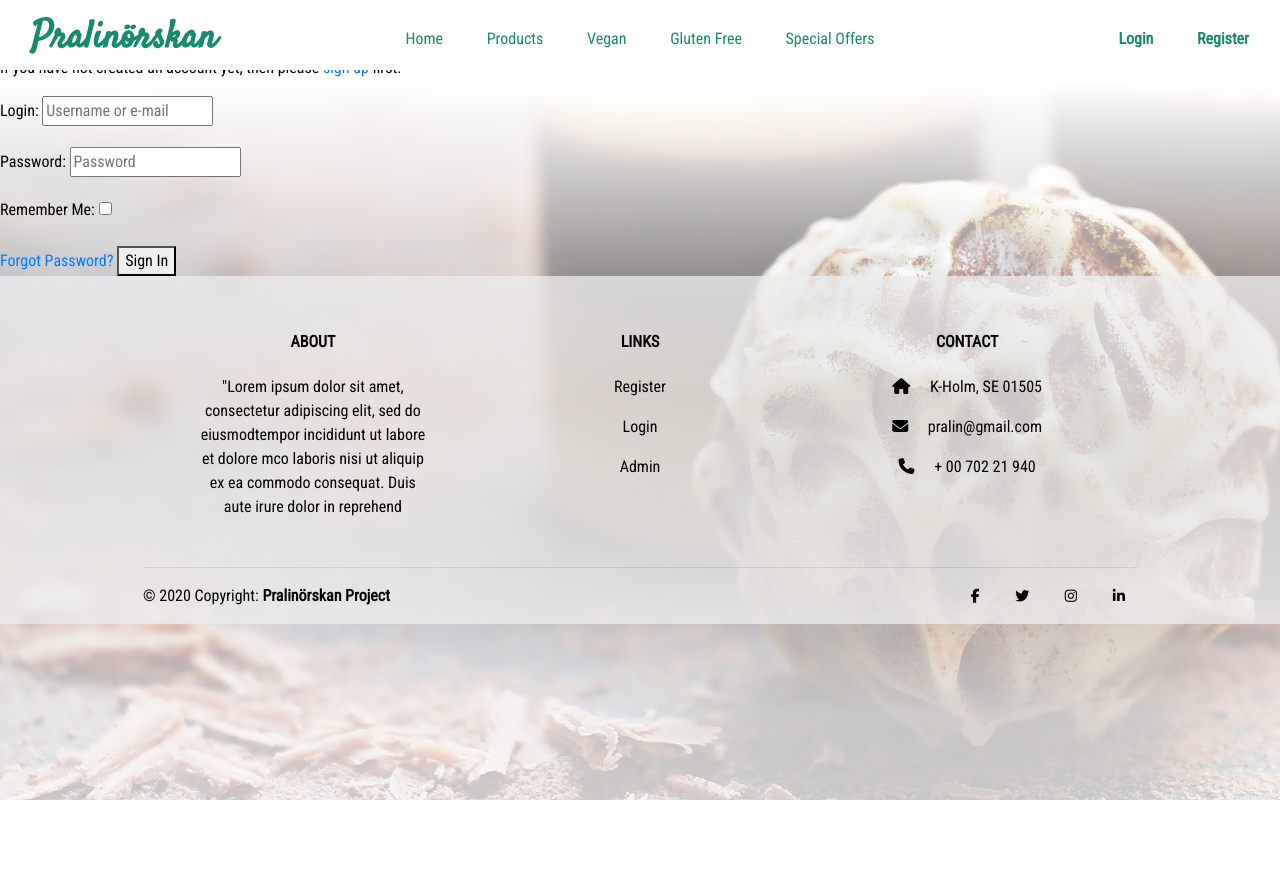
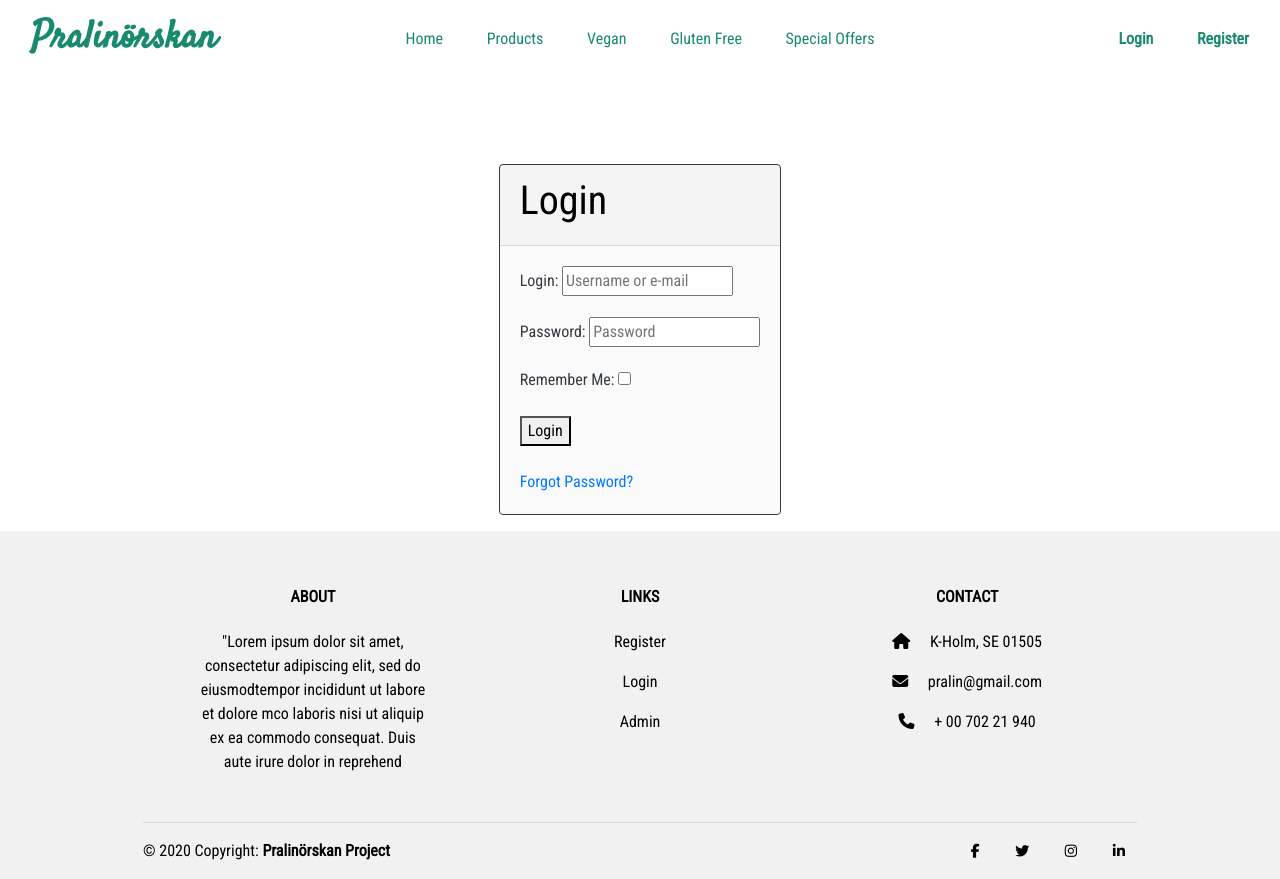
Before and after one commit to Timmy-Bergkvist/Pralinorskan-app, a Django app: page /accounts/login/ in a window 1280 px wide. Before the commit the page ends 800 px from the top, so only its background shows below. Run offline with Django 3.2, Linux system fonts and the light colour scheme; parts of the project's set-up code (start-up, migrations or seed data) failed here and were passed over; some libraries are stand-ins or nearby versions.

Commit message:
Styled login,logout and signup templates

```diff
--- a/static/css/base.css
+++ b/static/css/base.css
@@ -342,6 +342,27 @@ body {
   padding: 0;
 }
 
+/* --------------- Login Template Section --------------- */
+
+.overlay-account {
+  height: 100%;
+	width: 100%;
+	top: 0;
+	left: 0;
+	position: fixed;
+	background: white;
+	z-index: -1;
+}
+
+.card-account {
+  margin-left: auto;
+  margin-right: auto;
+}
+
+/* --------------- Signup Template Section --------------- */
+
+
+
 /*---------------------------<-Footer->------------------------------*/
 
 .footer-container {
--- a/templates/allauth/account/login.html
+++ b/templates/allauth/account/login.html
@@ -1,37 +1,23 @@
 {% extends "account/base.html" %}
+{% load static %}
 
+{% block page_header %}
+    <div class="container header-container">
+        <div class="row">
+            <div class="col"></div>
+        </div>
+    </div>
+{% endblock %}
+
+{% block content %}
+<div class="overlay-account text-center"></div>
+<div class="container-fluid">
+    <div class="row">
       {% load i18n %}
       {% load account socialaccount %}
-
-{% block head_title %}{% trans "Sign In" %}{% endblock %}
-
-{% block content %}
-
-<h1>{% trans "Sign In" %}</h1>
-
-{% get_providers as socialaccount_providers %}
-
-{% if socialaccount_providers %}
-<p>{% blocktrans with site.name as site_name %}Please sign in with one
-of your existing third party accounts. Or, <a href="{{ signup_url }}">sign up</a>
-for a {{ site_name }} account and sign in below:{% endblocktrans %}</p>
-
-<div class="socialaccount_ballot">
-
-  <ul class="socialaccount_providers">
-    {% include "socialaccount/snippets/provider_list.html" with process="login" %}
-  </ul>
-
-  <div class="login-or">{% trans 'or' %}</div>
-
-</div>
-
-{% include "socialaccount/snippets/login_extra.html" %}
-
-{% else %}
-<p>{% blocktrans %}If you have not created an account yet, then please
-<a href="{{ signup_url }}">sign up</a> first.{% endblocktrans %}</p>
-{% endif %}
+      <div class="card card-account border-dark mb-3" style="max-width: 25rem;">
+        <div class="card-header"><h1>{% trans "Login" %}</h1></div>
+        <div class="card-body text-dark">
 
           <form class="login" method="POST" action="{% url 'account_login' %}">
             {% csrf_token %}
@@ -39,8 +25,12 @@ for a {{ site_name }} account and sign in below:{% endblocktrans %}</p>
             {% if redirect_field_value %}
               <input type="hidden" name="{{ redirect_field_name }}" value="{{ redirect_field_value }}" />
             {% endif %}
+            <button class="primaryAction" type="submit">{% trans "Login" %}</button>
+          </form>
+          <br>
           <a class="button secondaryAction" href="{% url 'account_reset_password' %}">{% trans "Forgot Password?" %}</a>
-  <button class="primaryAction" type="submit">{% trans "Sign In" %}</button>
-</form>
-
+        </div>
+      </div>
+    </div>
+</div>
 {% endblock %}
```
Also changed, not shown: templates/allauth/account/logout.html (+20 -7 lines), templates/allauth/account/password_reset.html (+23 -8 lines), templates/allauth/account/password_reset_done.html (+22 -8 lines), templates/allauth/account/signup.html (+21 -8 lines), db.sqlite3. Lines whose indentation alone changed are shown as unchanged.
